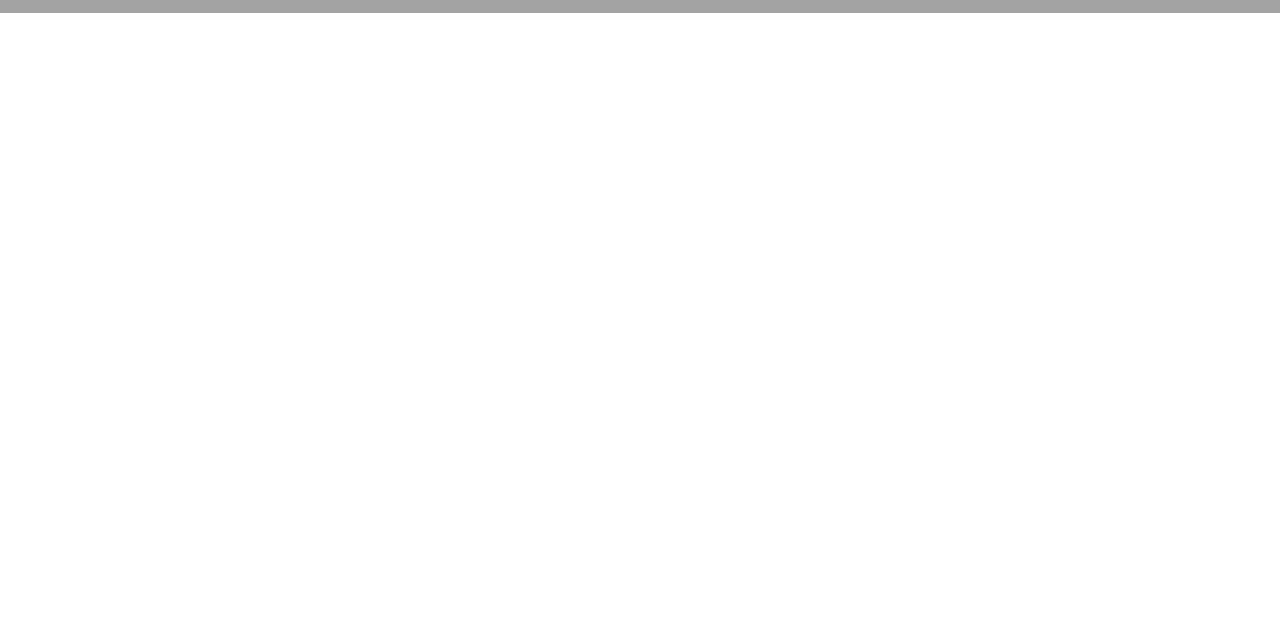
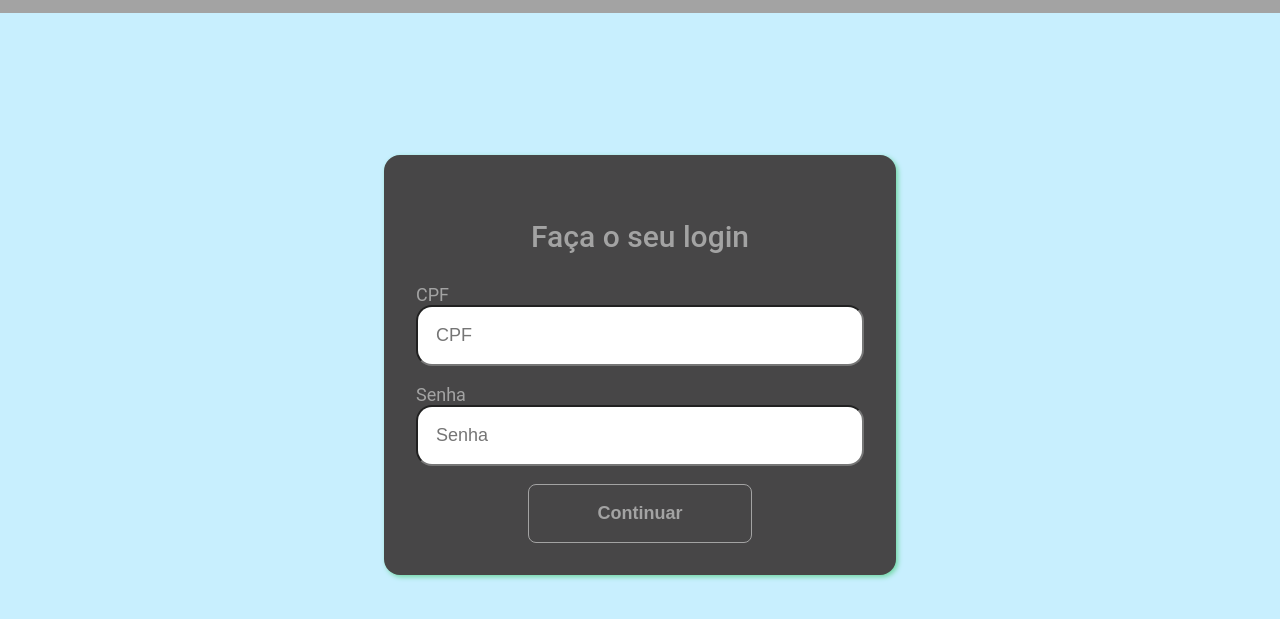
Before and after one commit to MathGPereira/Banco, a website with bundled scripts: page index.html in a window 1280 px wide. Shown: the part 83-702 px from the top of the page. Built offline with nearby package versions, Linux system fonts and the light colour scheme.

Commit message:
Criando a primeira estilização da tela de login

```diff
--- a/index.html
+++ b/index.html
@@ -38,6 +38,26 @@
                 </ul>
             </nav>
         </aside>
+        <main class="principal">
+            <div class="principal__login">
+                <h2 class="login__titulo">Faça o seu login</h2>
+                <form action="#" method="POST" id="formulario" autocomplete="on" autocapitalize="true" class="login__formulario">
+                    <fieldset class="formulario__inputs" form="formulario">
+                        <fieldset class="input">
+                            <label for="cpf" class="inputs__rotulo">CPF</label>
+                            <input type="text" name="cpf" id="cpf" class="inputs__texto" placeholder="CPF" pattern="/d{11}" maxlength="11" minlength="11" required>
+                            <span class="mensagem-erro"></span>
+                        </fieldset>
+                        <fieldset class="input">
+                            <label for="senha" class="inputs__rotulo">Senha</label>
+                            <input type="password" name="senha" id="senha" class="inputs__texto" placeholder="Senha" minlength="8" pattern="^(?=.*\d)(?=.*[a-z])(?=.*[A-Z])(?=.*[$*&@#])[0-9a-zA-Z$*&@#]{8,}$" required>
+                            <span class="mensagem-erro"></span>
+                        </fieldset>
+                        <button type="submit" form="formulario" class="inputs__continuar">Continuar</button>
+                    </fieldset>
+                </form>
+            </div>
+        </main>
         <script type="text/javascript" src="./public/js/jquery/jquery.js"></script>
         <script type="module" src="./public/js/main.js"></script>
     </body>
--- a/public/sass/layout/_lateral.scss
+++ b/public/sass/layout/_lateral.scss
@@ -14,6 +14,7 @@
             transition: border .1s ease-in-out;
             &:hover {
                 border-bottom: 3px solid $cor-primaria;
+                border-radius: 5px;
             }
             .menu-navegacao__link {
                 color: $cor-primaria;
--- /dev/null
+++ b/public/sass/layout/_principal.scss
@@ -0,0 +1,69 @@
+@import "../abstract/variaveis";
+
+.principal {
+    align-items: center;
+    background-color: $cor-terciaria;
+    display: flex;
+    height: calc(100vh - 96px);
+    justify-content: center;
+    width: 100vw;
+    &__login {
+        background-color: $cor-primaria;
+        border-radius: 16px;
+        box-sizing: border-box;
+        box-shadow: 2px 2px 5px $cor-quinaria;
+        height: auto;
+        padding: 4em 2em 2em;
+        text-align: center;
+        width: 40%;
+        .login__titulo {
+            color: $cor-secundaria;
+            font-size: 30px;
+            font-weight: 500;
+            margin-bottom: 1em;
+        }
+        .login__formulario {
+            width: 100%;
+            .formulario__inputs {
+                text-align: center;
+                .input {
+                    border: none;
+                    text-align: left;
+                }
+                .inputs__rotulo {
+                    color: $cor-secundaria;
+                    font-size: 18px;
+                }
+                .inputs__texto {
+                    box-sizing: border-box;
+                    border-radius: 16px;
+                    font-size: 18px;
+                    margin-bottom: 1em;
+                    outline: none;
+                    padding: 1em;
+                    width: 100%;
+                    &::placeholder {
+                        font-size: 18px;
+                        vertical-align: middle;
+                    }
+                }
+                .inputs__continuar {
+                    border: 1px solid $cor-secundaria;
+                    border-radius: 8px;
+                    color: $cor-secundaria;
+                    font-size: 18px;
+                    font-weight: 700;
+                    padding: 1em;
+                    transition: background-color .3s ease-in-out;
+                    width: 50%;
+                    &:hover {
+                        border-color: $cor-primaria;
+                        background-color: $cor-secundaria;
+                        color: $cor-primaria;
+                        cursor: pointer;
+                    }
+                }
+            }
+        }
+    }
+}
--- a/public/sass/style.scss
+++ b/public/sass/style.scss
@@ -4,3 +4,4 @@
 
 @import "./layout/cabecalho";
 @import "./layout/lateral";
+@import "./layout/principal";
```
Also changed, not shown: public/sass/style.css, 1 other file.
